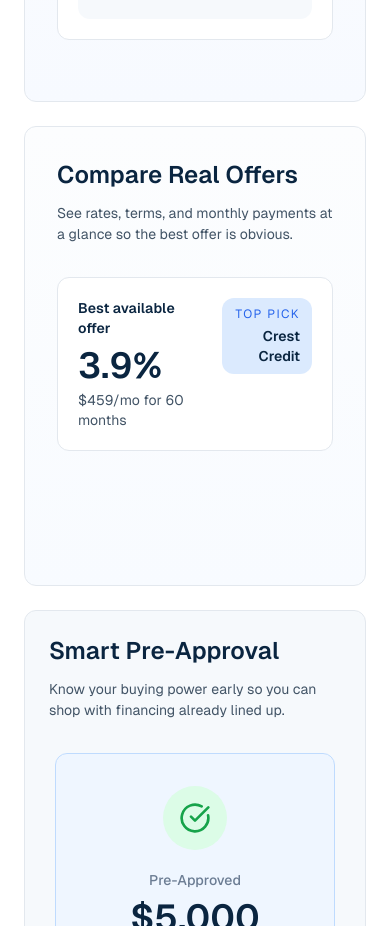
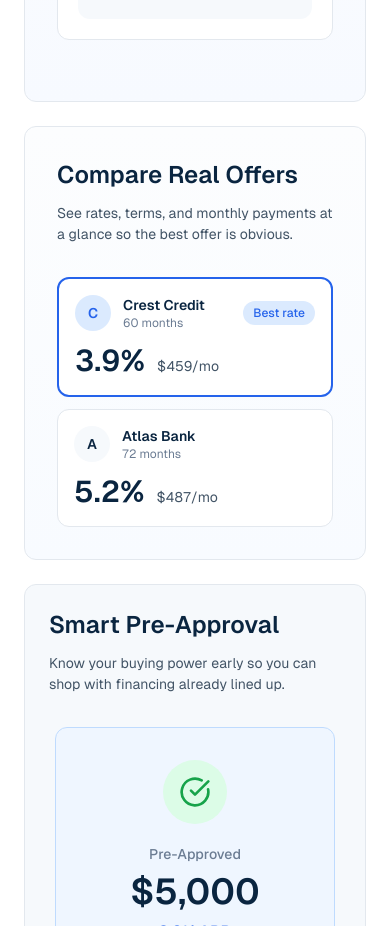
Before and after one commit to zurcxads/car-loan-pro, a Next.js app: page / in a window 390 px wide. Shown: the part 2060-2986 px from the top of the page. Built offline with nearby package versions, Linux system fonts and the light colour scheme.

Commit message:
fix: redesign Compare Real Offers mobile card, remove excess whitespace

```diff
--- a/src/app/HomePageClient.tsx
+++ b/src/app/HomePageClient.tsx
@@ -247,16 +247,36 @@ const PhoneMockup = memo(function PhoneMockup() {
 const OffersMockup = memo(function OffersMockup() {
   return (
     <div className="mt-8">
-      <div className="rounded-xl border border-[#E3E8EE] bg-white p-5 md:hidden">
-        <div className="flex items-start justify-between gap-4">
-          <div>
-            <p className="text-sm font-semibold text-[#0A2540]">Best available offer</p>
-            <p className="mt-2 text-4xl font-semibold text-[#0A2540]">3.9%</p>
-            <p className="mt-1 text-sm text-[#425466]">$459/mo for 60 months</p>
+      <div className="space-y-3 md:hidden">
+        <div className="rounded-xl border-2 border-[#2563EB] bg-white p-4">
+          <div className="flex items-center justify-between">
+            <div className="flex items-center gap-3">
+              <div className="flex h-9 w-9 items-center justify-center rounded-full bg-[#DBEAFE] text-sm font-semibold text-[#2563EB]">C</div>
+              <div>
+                <p className="text-sm font-semibold text-[#0A2540]">Crest Credit</p>
+                <p className="text-xs text-[#6B7C93]">60 months</p>
+              </div>
+            </div>
+            <span className="rounded-full bg-[#DBEAFE] px-2.5 py-1 text-xs font-medium text-[#2563EB]">Best rate</span>
           </div>
-          <div className="rounded-xl bg-[#DBEAFE] px-3 py-2 text-right">
-            <p className="text-xs uppercase tracking-[0.12em] text-[#2563EB]">Top pick</p>
-            <p className="mt-1 text-sm font-semibold text-[#0A2540]">Crest Credit</p>
+          <div className="mt-3 flex items-baseline gap-3">
+            <p className="text-3xl font-semibold text-[#0A2540]">3.9%</p>
+            <p className="text-sm text-[#425466]">$459/mo</p>
+          </div>
+        </div>
+        <div className="rounded-xl border border-[#E3E8EE] bg-white p-4">
+          <div className="flex items-center justify-between">
+            <div className="flex items-center gap-3">
+              <div className="flex h-9 w-9 items-center justify-center rounded-full bg-[#F6F9FC] text-sm font-semibold text-[#0A2540]">A</div>
+              <div>
+                <p className="text-sm font-semibold text-[#0A2540]">Atlas Bank</p>
+                <p className="text-xs text-[#6B7C93]">72 months</p>
+              </div>
+            </div>
+          </div>
+          <div className="mt-3 flex items-baseline gap-3">
+            <p className="text-3xl font-semibold text-[#0A2540]">5.2%</p>
+            <p className="text-sm text-[#425466]">$487/mo</p>
           </div>
         </div>
       </div>
@@ -553,7 +573,7 @@ export default function HomePage() {
                 </p>
                 <PhoneMockup />
               </div>
-              <div className="feature-card-hover stagger-2 h-full min-h-[460px] rounded-xl border border-[#E3E8EE] bg-[linear-gradient(180deg,#FCFDFE_0%,#F8FBFF_100%)] p-8 [will-change:transform] lg:col-span-5">
+              <div className="feature-card-hover stagger-2 h-full rounded-xl border border-[#E3E8EE] bg-[linear-gradient(180deg,#FCFDFE_0%,#F8FBFF_100%)] p-8 [will-change:transform] lg:col-span-5 lg:min-h-[460px]">
                 <h3 className="text-2xl font-semibold text-[#0A2540]">Compare Real Offers</h3>
                 <p className="mt-3 max-w-sm text-[#425466]">
                   See rates, terms, and monthly payments at a glance so the best offer is obvious.
```
